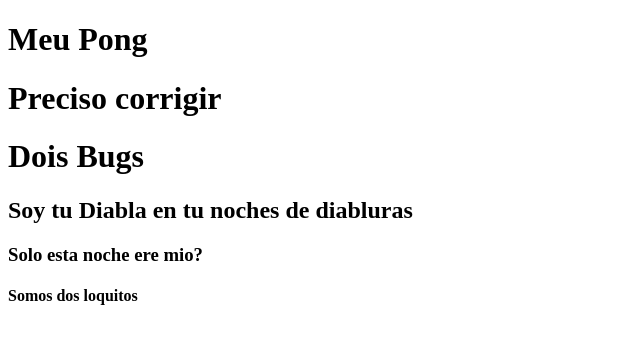
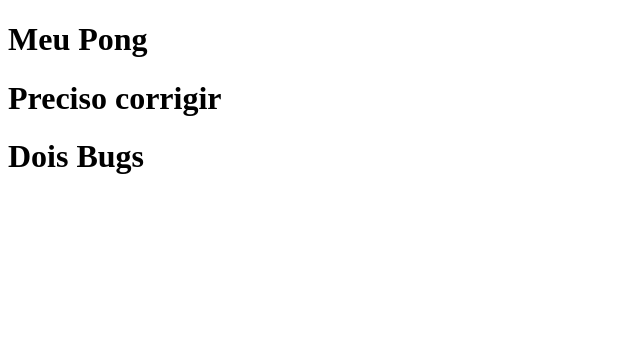
Before and after one commit to Vinesantos/Alura-Cursos, a plain HTML site: page index.html in a window 1280 px wide. Shown: the whole page, without its empty margins (0-640 px from the left). Drawn offline with Linux system fonts and the light colour scheme.

Commit message:
aaaaaa socorro

```diff
--- a/index.html
+++ b/index.html
@@ -9,9 +9,6 @@
     <h1>Meu Pong</h1>
     <h1>Preciso corrigir</h1>
     <h1>Dois Bugs</h1>
-    <h2>Soy tu Diabla en tu noches de diabluras</h2>
-    <h3>Solo esta noche ere mio?</h3>
-    <h4>Somos dos loquitos</h4>
     <script src="app.js"> </script>
 </body>
 </html>
```
Also changed, not shown: index2.html (+1 -1 lines).
